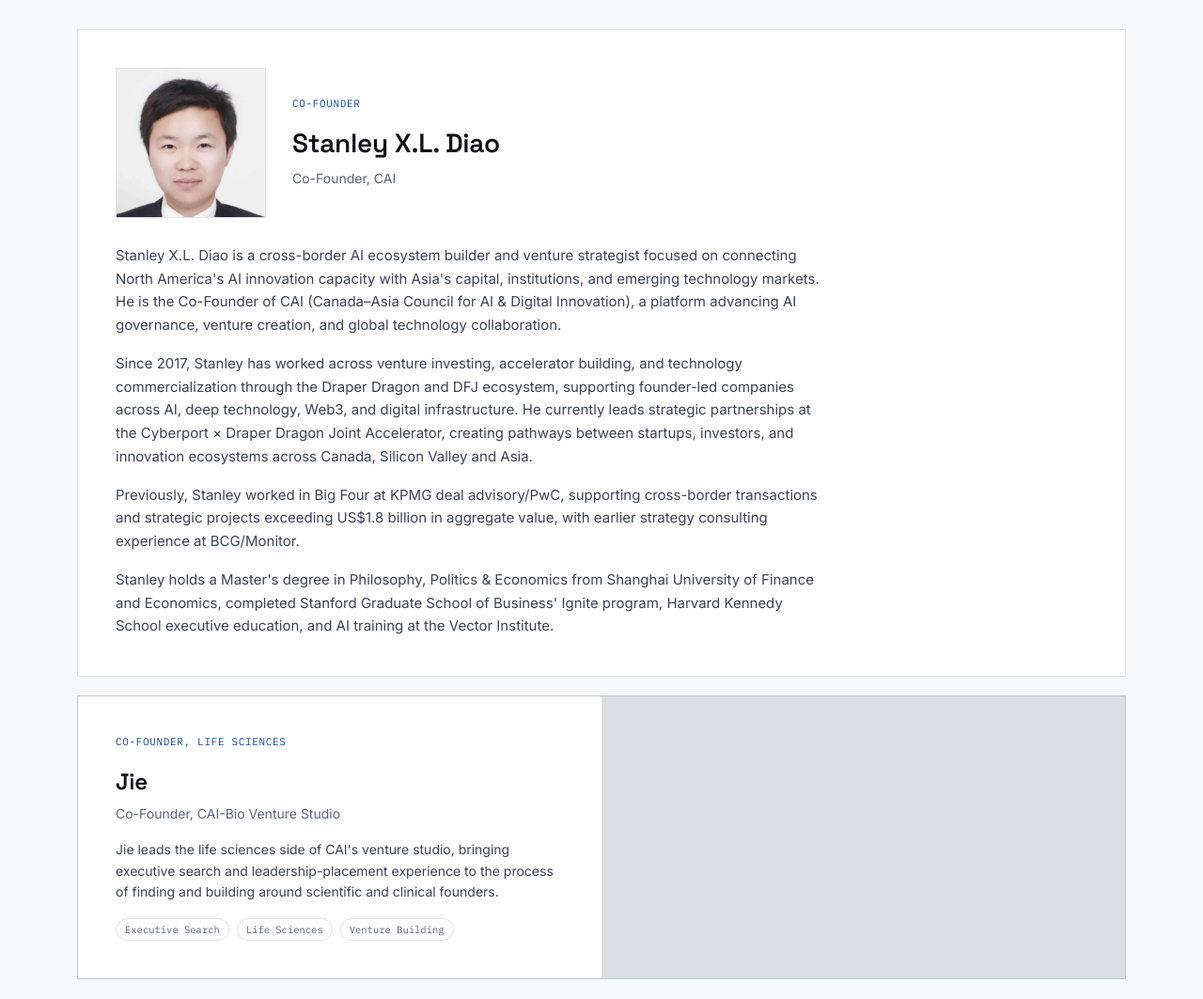
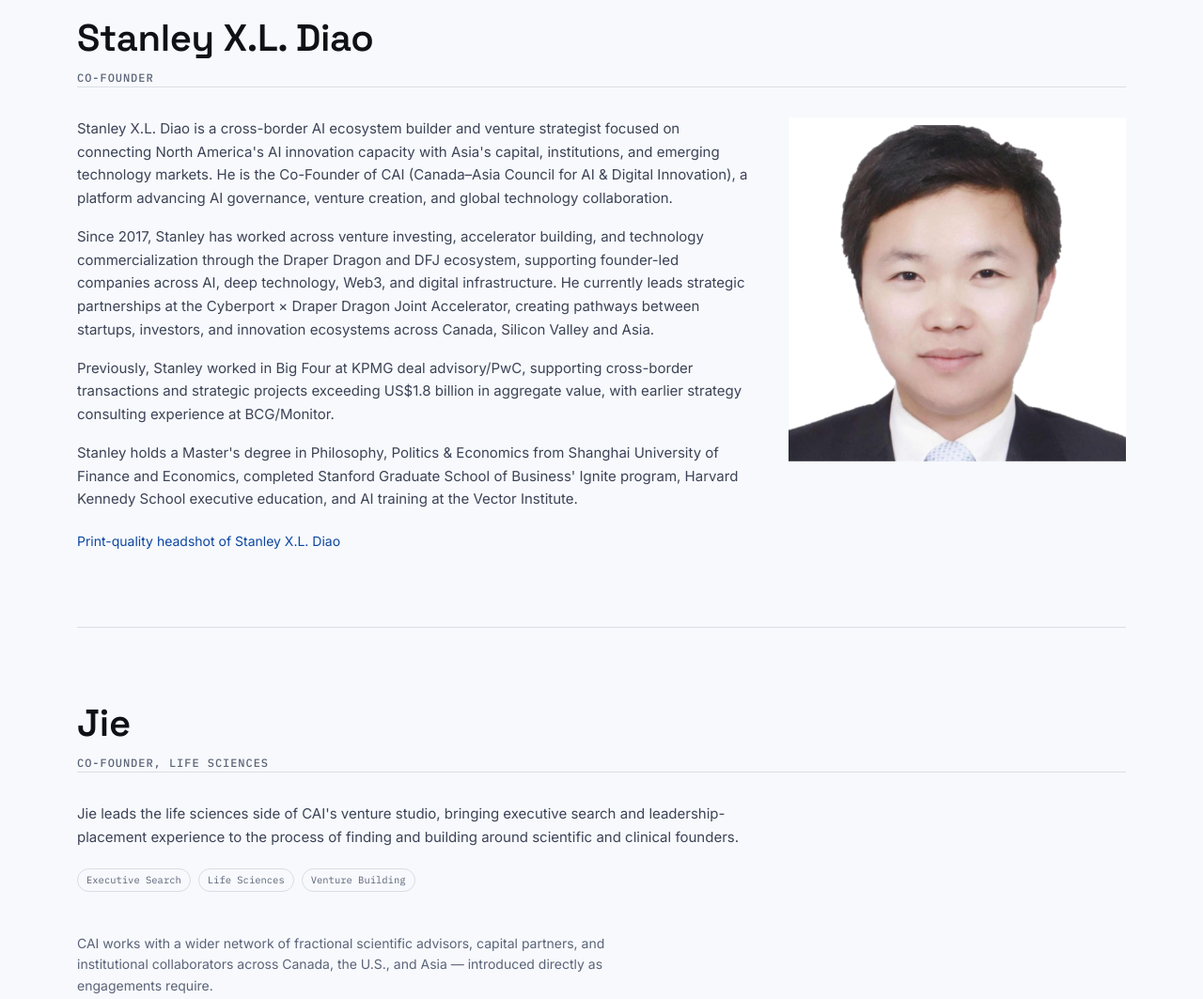
Before and after one commit to stanfordstanley/caiglobal-ai-v3, a plain HTML site: page team.html in a window 1280 px wide. Shown: the part 520-1583 px from the top of the page at 94% size. Drawn offline with Linux system fonts and the light colour scheme.

Commit message:
update stanley profile

```diff
--- a/css/style.css
+++ b/css/style.css
@@ -193,46 +193,26 @@
 .team-card .tags{display:flex;flex-wrap:wrap;gap:8px;margin-top:16px;}
 .team-card .tags span{font-family:'IBM Plex Mono',monospace;font-size:10.5px;color:var(--silver);
   border:1px solid var(--line);padding:3px 9px;border-radius:20px;}
-.team-profile{background:var(--bg-card);border:1px solid var(--line);padding:40px;margin-top:20px;}
-.team-profile .profile-header{display:flex;align-items:center;gap:28px;}
-.team-profile .profile-photo{width:160px;height:160px;object-fit:cover;object-position:center top;border:1px solid var(--line);flex-shrink:0;}
-.team-profile .profile-identity{min-width:0;}
-.team-profile .role{font-family:'IBM Plex Mono',monospace;font-size:11px;color:var(--accent);letter-spacing:0.06em;}
-.team-profile h3{font-size:28px;margin-top:14px;}
-.team-profile .profile-header h3{margin-top:10px;}
-.team-profile .title{font-size:14px;color:var(--silver);margin-top:4px;}
-.team-profile .profile-lead{margin-top:28px;max-width:760px;}
-.team-profile .profile-lead p{font-size:15px;color:var(--body);margin-top:16px;line-height:1.65;}
-.team-profile .profile-lead p:first-child{margin-top:0;}
-.team-profile-pillars{display:grid;grid-template-columns:repeat(5,1fr);gap:1px;background:var(--line);border:1px solid var(--line);margin-top:32px;}
-.team-profile-pillars .pillar{background:var(--bg);padding:24px;}
-.team-profile-pillars h4{font-family:'IBM Plex Mono',monospace;font-size:10.5px;color:var(--silver);letter-spacing:0.08em;margin-bottom:12px;}
-.team-profile-pillars p,.team-profile-pillars li{font-size:13px;color:var(--body);line-height:1.55;}
-.team-profile-pillars ul{margin-top:8px;padding-left:16px;}
-.team-profile-pillars li{margin-top:6px;color:var(--silver);}
-.team-profile-pillars .pillar-note{margin-top:12px;padding-top:12px;border-top:1px solid var(--line);font-size:12px;color:var(--silver);}
-.team-profile-highlights{display:grid;grid-template-columns:repeat(3,1fr);gap:32px;margin-top:36px;padding-top:32px;border-top:1px solid var(--line);}
-.team-profile-highlights h4{font-family:'IBM Plex Mono',monospace;font-size:11px;color:var(--accent);letter-spacing:0.06em;margin-bottom:14px;}
-.team-profile-highlights li{font-size:13.5px;color:var(--body);margin-top:10px;line-height:1.55;padding-left:14px;position:relative;}
-.team-profile-highlights li::before{content:'—';position:absolute;left:0;color:var(--silver);}
-.team-profile-highlights li:first-child{margin-top:0;}
-.team-profile-footer{display:grid;grid-template-columns:1fr 1fr;gap:32px;margin-top:36px;padding-top:32px;border-top:1px solid var(--line);}
-.team-profile-footer h4{font-family:'IBM Plex Mono',monospace;font-size:11px;color:var(--silver);letter-spacing:0.08em;margin-bottom:12px;}
-.team-profile-footer ul li{font-size:13.5px;color:var(--body);margin-top:8px;}
-.team-profile .profile-contact{margin-top:32px;padding-top:28px;border-top:1px solid var(--line);}
-.team-profile .profile-contact p{font-size:14px;color:var(--body);margin-top:10px;}
-.team-profile .profile-contact a{color:var(--accent);text-decoration:none;}
-.team-profile .profile-contact a:hover{text-decoration:underline;}
-.team-profile .profile-hashtags{margin-top:16px;display:flex;flex-wrap:wrap;gap:8px;}
-.team-profile .profile-hashtags span{font-family:'IBM Plex Mono',monospace;font-size:10px;color:var(--silver);}
-@media(max-width:1100px){.team-profile-pillars{grid-template-columns:repeat(3,1fr);}}
-@media(max-width:760px){
-  .team-grid{grid-template-columns:1fr;}
-  .team-profile .profile-header{flex-direction:column;align-items:flex-start;gap:20px;}
-  .team-profile-pillars{grid-template-columns:1fr;}
-  .team-profile-highlights{grid-template-columns:1fr;}
-  .team-profile-footer{grid-template-columns:1fr;}
+.team-member{margin-top:8px;}
+.team-member-head h2{font-size:clamp(28px,4vw,40px);line-height:1.1;}
+.team-member-head h3{font-family:'IBM Plex Mono',monospace;font-size:12px;font-weight:500;color:var(--silver);
+  letter-spacing:0.08em;text-transform:uppercase;margin-top:10px;}
+.team-member-body{display:grid;grid-template-columns:minmax(0,2fr) minmax(0,1fr);gap:40px;margin-top:32px;align-items:start;}
+.team-member-bio p{font-size:15px;color:var(--body);margin-top:16px;line-height:1.65;}
+.team-member-bio p:first-child{margin-top:0;}
+.team-member-bio .headshot-link{margin-top:20px;font-size:14px;}
+.team-member-bio .headshot-link a{color:var(--accent);text-decoration:none;}
+.team-member-bio .headshot-link a:hover{text-decoration:underline;}
+.team-member-bio .tags{display:flex;flex-wrap:wrap;gap:8px;margin-top:20px;}
+.team-member-bio .tags span{font-family:'IBM Plex Mono',monospace;font-size:10.5px;color:var(--silver);
+  border:1px solid var(--line);padding:3px 9px;border-radius:20px;}
+.team-member-photo img{width:100%;height:auto;display:block;object-fit:cover;object-position:center top;}
+.team-member + .team-member{margin-top:80px;padding-top:80px;border-top:1px solid var(--line);}
+@media(max-width:900px){
+  .team-member-body{grid-template-columns:1fr;gap:28px;}
+  .team-member-photo{max-width:320px;}
 }
+@media(max-width:760px){.team-grid{grid-template-columns:1fr;}}
 
 /* NEWS / PUBLICATIONS -----------------------------------------------------*/
 .news-list{display:flex;flex-direction:column;margin-top:10px;}
--- a/team.html
+++ b/team.html
@@ -43,35 +43,39 @@
 
 <section class="block" style="border-bottom:none;">
   <div class="wrap">
-    <div class="team-profile reveal">
-      <div class="profile-header">
-        <img src="/img/team/stanley-diao.png" alt="Stanley X.L. Diao" class="profile-photo" width="160" height="160">
-        <div class="profile-identity">
-          <div class="role">CO-FOUNDER</div>
-          <h3>Stanley X.L. Diao</h3>
-          <div class="title">Co-Founder, CAI</div>
-        </div>
-      </div>
-
-      <div class="profile-lead">
+    <article class="team-member reveal">
+      <header class="team-member-head">
+        <h2>Stanley X.L. Diao</h2>
+        <h3>Co-Founder</h3>
+      </header>
+      <div class="team-member-body">
+        <div class="team-member-bio">
           <p>Stanley X.L. Diao is a cross-border AI ecosystem builder and venture strategist focused on connecting North America's AI innovation capacity with Asia's capital, institutions, and emerging technology markets. He is the Co-Founder of CAI (Canada–Asia Council for AI &amp; Digital Innovation), a platform advancing AI governance, venture creation, and global technology collaboration.</p>
           <p>Since 2017, Stanley has worked across venture investing, accelerator building, and technology commercialization through the Draper Dragon and DFJ ecosystem, supporting founder-led companies across AI, deep technology, Web3, and digital infrastructure. He currently leads strategic partnerships at the Cyberport × Draper Dragon Joint Accelerator, creating pathways between startups, investors, and innovation ecosystems across Canada, Silicon Valley and Asia.</p>
           <p>Previously, Stanley worked in Big Four at KPMG deal advisory/PwC, supporting cross-border transactions and strategic projects exceeding US$1.8 billion in aggregate value, with earlier strategy consulting experience at BCG/Monitor.</p>
           <p>Stanley holds a Master's degree in Philosophy, Politics &amp; Economics from Shanghai University of Finance and Economics, completed Stanford Graduate School of Business' Ignite program, Harvard Kennedy School executive education, and AI training at the Vector Institute.</p>
+          <p class="headshot-link"><a href="/img/team/stanley-diao-hires.png" target="_blank" rel="noopener">Print-quality headshot of Stanley X.L. Diao</a></p>
         </div>
+        <figure class="team-member-photo">
+          <img src="/img/team/stanley-diao-hires.png" alt="Stanley X.L. Diao" width="800" height="1100" loading="lazy">
+        </figure>
       </div>
+    </article>
 
-    <div class="team-grid reveal">
-      <div class="team-card">
-        <div class="role">CO-FOUNDER, LIFE SCIENCES</div>
-        <h3>Jie</h3>
-        <div class="title">Co-Founder, CAI-Bio Venture Studio</div>
+    <article class="team-member reveal">
+      <header class="team-member-head">
+        <h2>Jie</h2>
+        <h3>Co-Founder, Life Sciences</h3>
+      </header>
+      <div class="team-member-body">
+        <div class="team-member-bio">
           <p>Jie leads the life sciences side of CAI's venture studio, bringing executive search and leadership-placement experience to the process of finding and building around scientific and clinical founders.</p>
           <div class="tags">
             <span>Executive Search</span><span>Life Sciences</span><span>Venture Building</span>
           </div>
         </div>
       </div>
+    </article>
 
     <p style="margin-top:44px;color:var(--silver);font-size:14px;max-width:640px;">CAI works with a wider network of fractional scientific advisors, capital partners, and institutional collaborators across Canada, the U.S., and Asia — introduced directly as engagements require.</p>
   </div>
```
Also changed, not shown: img/team/stanley-diao-hires.png (added). Lines whose indentation alone changed are shown as unchanged.
